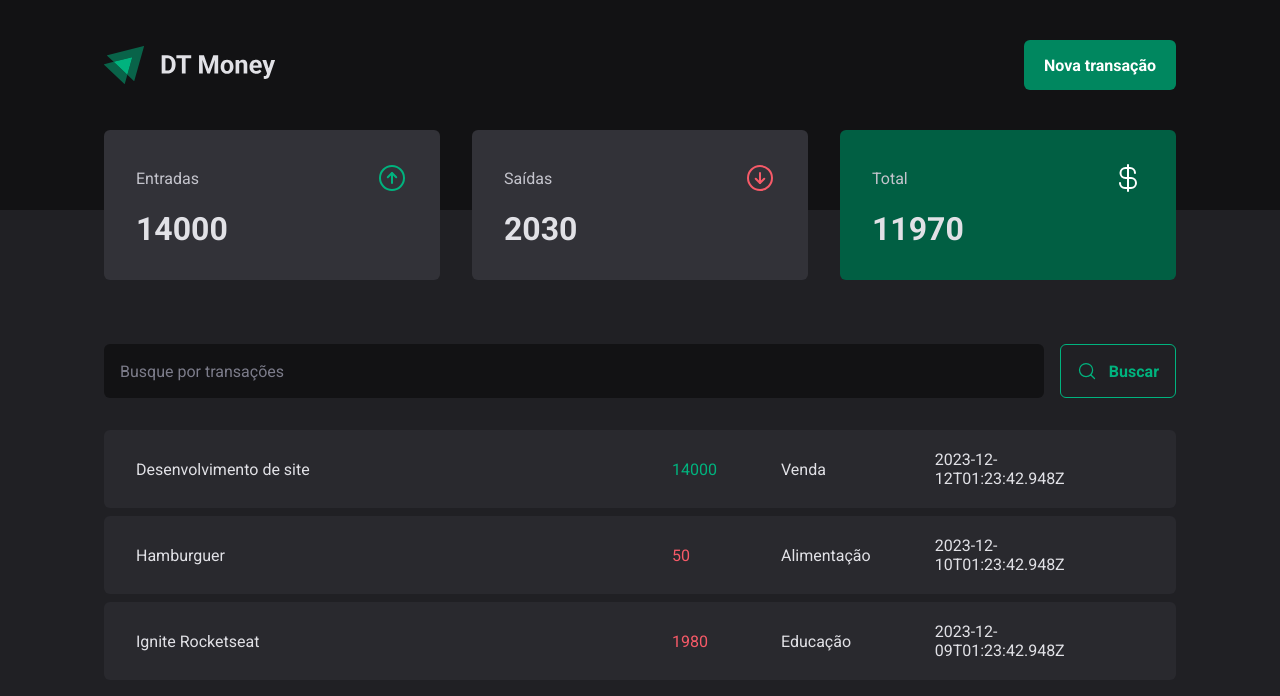
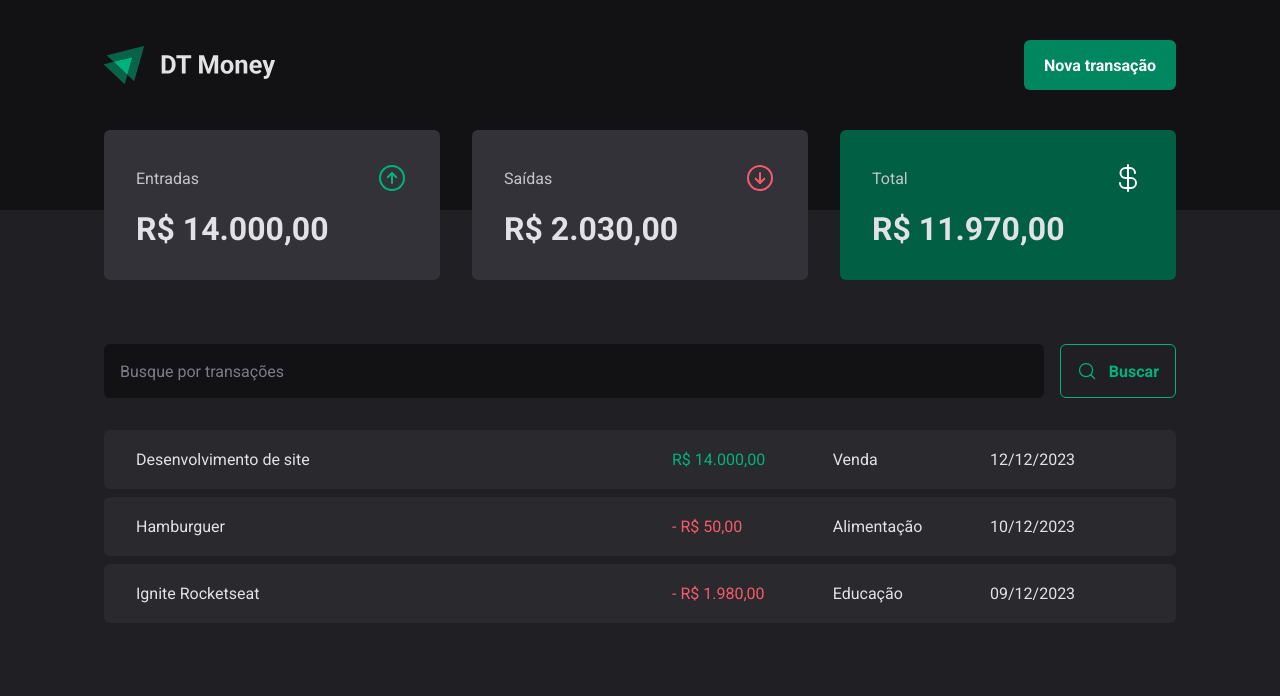
Before and after one commit to pedromlsr/dt-money-rocketseat-ignite, a React (Vite) app in the folder 03-dt-money/: page / in a window 1280 px wide. Shown: the top 696 px of the page. Built offline with nearby package versions, Linux system fonts and the light colour scheme; data requests are answered from the project's data file.

Commit message:
including formatters for price and date

```diff
--- a/03-dt-money/src/components/Summary/index.tsx
+++ b/03-dt-money/src/components/Summary/index.tsx
@@ -2,6 +2,7 @@
 import { SummaryCard, SummaryContainer } from "./styles";
 import { useContext } from "react";
 import { TransactionsContext } from "../../contexts/TransactionContext";
+import { priceFormatter } from "../../utils/formatter";
 
 export function Summary() {
   const { transactions } = useContext(TransactionsContext)
@@ -34,7 +35,7 @@
           <ArrowCircleUp size={32} color="#00b37e" />
         </header>
 
-        <strong>{summary.income}</strong>
+        <strong>{priceFormatter.format(summary.income)}</strong>
       </SummaryCard>
 
       <SummaryCard>
@@ -43,7 +44,7 @@
           <ArrowCircleDown size={32} color="#f75a68" />
         </header>
 
-        <strong>{summary.outcome}</strong>
+        <strong>{priceFormatter.format(summary.outcome)}</strong>
       </SummaryCard>
 
       <SummaryCard variant="green">
@@ -52,7 +53,7 @@
           <CurrencyDollar size={32} color="#fff" />
         </header>
 
-        <strong>{summary.total}</strong>
+        <strong>{priceFormatter.format(summary.total)}</strong>
       </SummaryCard>
     </SummaryContainer>
   )
--- a/03-dt-money/src/pages/Transactions/index.tsx
+++ b/03-dt-money/src/pages/Transactions/index.tsx
@@ -4,6 +4,7 @@
 import { SearchForm } from "./components/SearchForm";
 import { PriceHighlight, TransactionsContainer, TransactionsTable } from "./styles";
 import { TransactionsContext } from "../../contexts/TransactionContext";
+import { dateFormatter, priceFormatter } from "../../utils/formatter";
 
 export function Transactions() {
   // useEffect(() => {
@@ -31,11 +32,12 @@
                   <td width="50%">{transaction.description}</td>
                   <td>
                     <PriceHighlight variant={transaction.type}>
-                      {transaction.price}
+                      {transaction.type === 'outcome' && '- '}
+                      {priceFormatter.format(transaction.price)}
                     </PriceHighlight>
                   </td>
                   <td>{transaction.category}</td>
-                  <td>{transaction.createdAt}</td>
+                  <td>{dateFormatter.format(new Date(transaction.createdAt))}</td>
                   <td></td>
                 </tr>
               )
--- /dev/null
+++ b/03-dt-money/src/utils/formatter.ts
@@ -0,0 +1,6 @@
+export const dateFormatter = new Intl.DateTimeFormat('pt-BR')
+
+export const priceFormatter = new Intl.NumberFormat('pt-BR', {
+  style: 'currency',
+  currency: 'BRL'
+})
```
